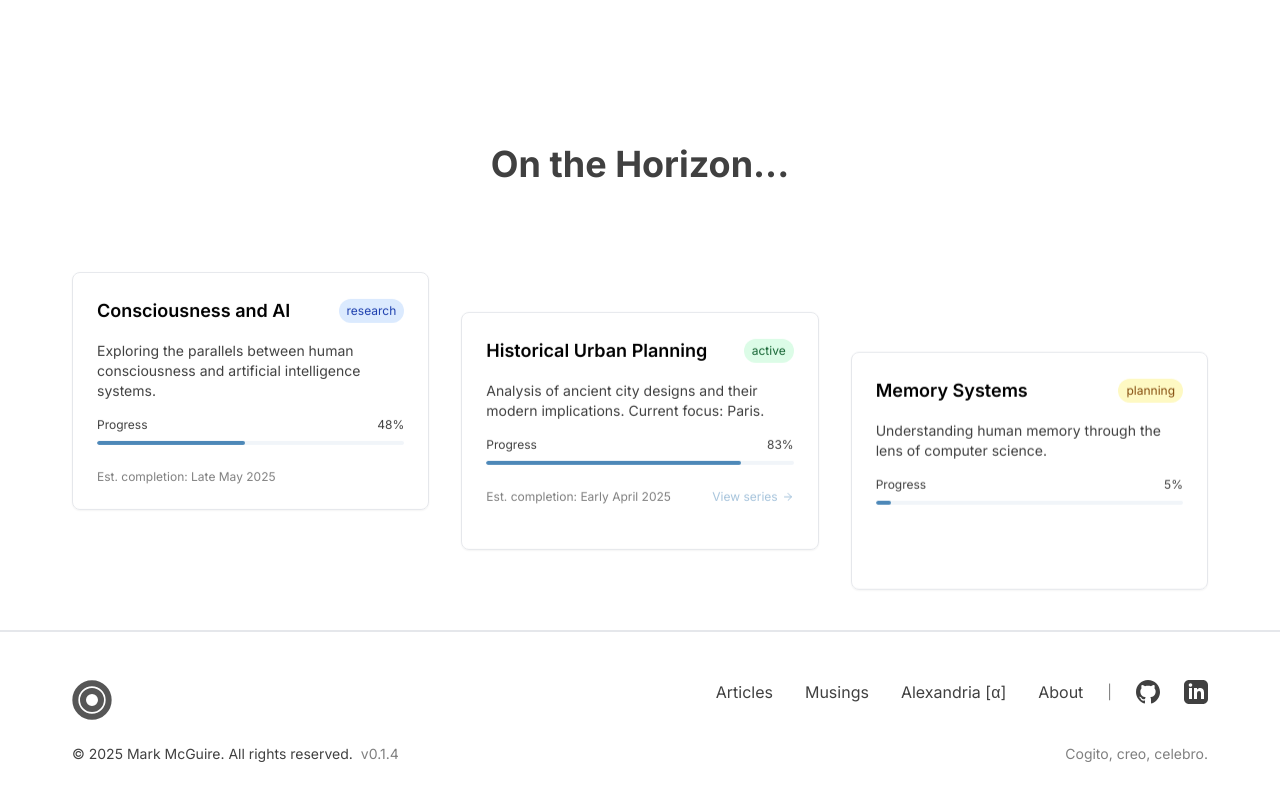
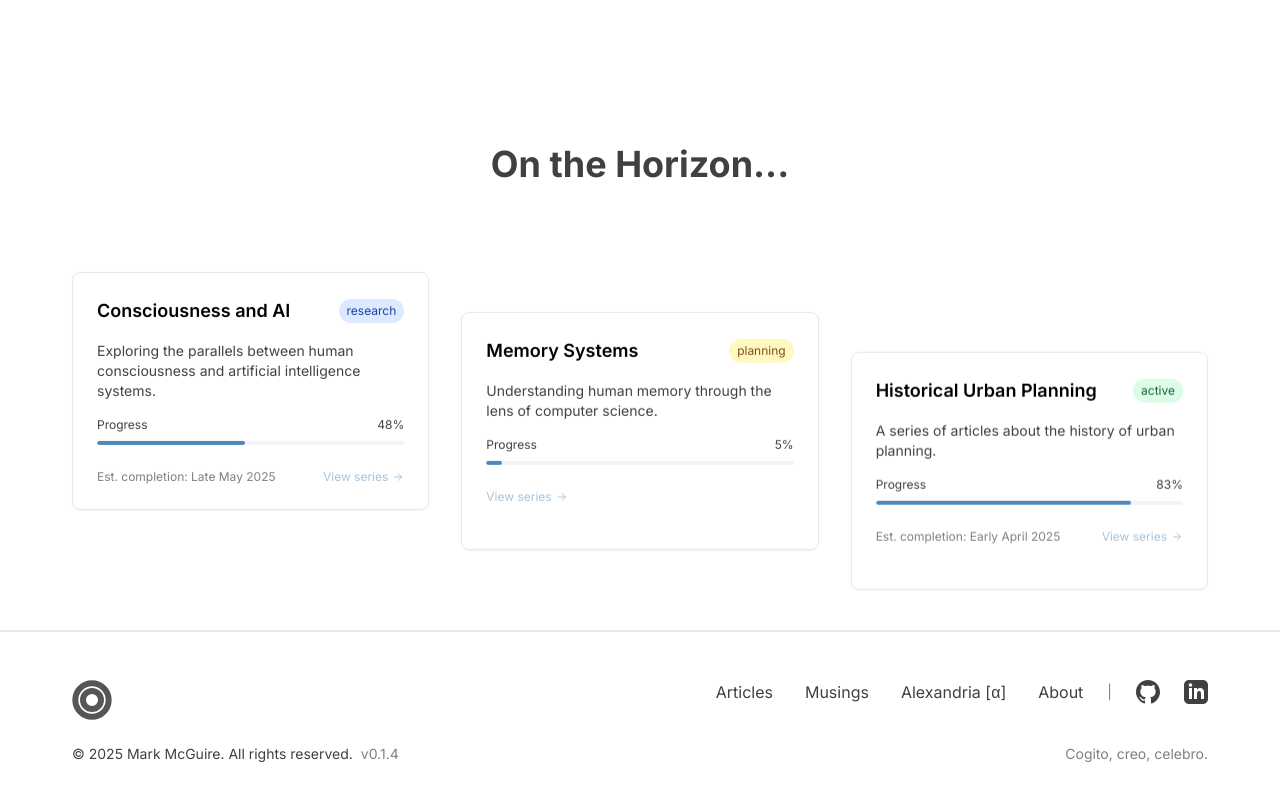
Before and after one commit to markmcguire011/Sentennial, a Next.js app: page / in a window 1280 px wide. Shown: the part 2172-2972 px from the top of the page. Built offline with nearby package versions, Linux system fonts and the light colour scheme.

Commit message:
update: current research uses series, series button now reflects new interface

```diff
--- a/app/page.tsx
+++ b/app/page.tsx
@@ -1,4 +1,4 @@
-import { getAll } from "@/lib/api";
+import { getAll, getAllSeries } from "@/lib/api";
 import ArticleButton from "@/components/content/articles/article-button";
 import Random from "@/components/ui/random";
 import MusingButton from "@/components/content/musings/musing-button";
@@ -11,6 +11,7 @@ import CurrentResearch from "@/components/sections/current-research";
 export default function Page() {
   const articles = getAll("articles");
   const musings = getAll("musings");
+  const series = getAllSeries();
   const recentArticles = articles.slice(0, 4);
   const recentMusings = musings.slice(0, 4);
 
@@ -86,7 +87,7 @@ export default function Page() {
           </div>
         </div>
       </div>
-      <CurrentResearch />
+      <CurrentResearch series={series} />
     </div>
   );
 }
--- a/components/content/articles/article-series-button.tsx
+++ b/components/content/articles/article-series-button.tsx
@@ -87,12 +87,22 @@ export default function ArticleSeriesButton({ series }: Props) {
               </h3>
               <span
                 className={`text-xs px-2 py-1 text-center rounded-full flex items-center justify-center ${
-                  status === "ongoing"
+                  status === "active"
                     ? "bg-blue-100 text-blue-800"
+                    : status === "research"
+                    ? "bg-purple-100 text-purple-800"
+                    : status === "planning"
+                    ? "bg-yellow-100 text-yellow-800"
                     : "bg-green-100 text-green-800"
                 }`}
               >
-                {status === "ongoing" ? "Ongoing" : "Completed"}
+                {status === "active"
+                  ? "Ongoing"
+                  : status === "research"
+                  ? "Researching"
+                  : status === "planning"
+                  ? "Planning"
+                  : "Completed"}
               </span>
             </div>
             <div className="flex items-center gap-1 text-xs text-slate-500">
--- a/components/sections/current-research.tsx
+++ b/components/sections/current-research.tsx
@@ -3,49 +3,21 @@
 import { motion, useScroll, useTransform } from "framer-motion";
 import { useRef } from "react";
 import Link from "next/link";
+import { ArticleSeries } from "@/interfaces/article-series";
 
-type ResearchTopic = {
-  title: string;
-  description: string;
-  progress: number;
-  status: "active" | "planning" | "research" | "writing";
-  link?: string;
-  estimatedCompletion?: string;
+type Props = {
+  series: ArticleSeries[];
 };
 
-const topics: ResearchTopic[] = [
-  {
-    title: "Consciousness and AI",
-    description:
-      "Exploring the parallels between human consciousness and artificial intelligence systems.",
-    progress: 48,
-    status: "research",
-    estimatedCompletion: "Late May 2025",
-  },
-  {
-    title: "Historical Urban Planning",
-    description:
-      "Analysis of ancient city designs and their modern implications. Current focus: Paris.",
-    progress: 83,
-    status: "active",
-    link: "/series/urban-planning",
-    estimatedCompletion: "Early April 2025",
-  },
-  {
-    title: "Memory Systems",
-    description:
-      "Understanding human memory through the lens of computer science.",
-    progress: 5,
-    status: "planning",
-  },
-];
-
-export default function CurrentResearch() {
+export default function CurrentResearch({ series }: Props) {
   const containerRef = useRef<HTMLDivElement>(null);
   const { scrollYProgress } = useScroll({
     target: containerRef,
     offset: ["start end", "end start"],
   });
+
+  // Filter to only show series that are in progress (not completed)
+  const activeSeries = series.filter((s) => s.status !== "completed");
 
   return (
     <section className="py-20 mb-20">
@@ -60,10 +32,10 @@ export default function CurrentResearch() {
           On the Horizon...
         </h2>
         <div className="grid grid-cols-1 md:grid-cols-2 lg:grid-cols-3 gap-8">
-          {topics.map((topic, index) => (
+          {activeSeries.map((seriesItem, index) => (
             <ResearchCard
-              key={topic.title}
-              topic={topic}
+              key={seriesItem.id}
+              series={seriesItem}
               index={index}
               progress={scrollYProgress}
             />
@@ -75,18 +47,17 @@ export default function CurrentResearch() {
 }
 
 function ResearchCard({
-  topic,
+  series,
   index,
   progress,
 }: {
-  topic: ResearchTopic;
+  series: ArticleSeries;
   index: number;
   progress: any;
 }) {
   const cardRef = useRef<HTMLDivElement>(null);
 
   const y = useTransform(progress, [0, 1], [50 * (index + 1), 0]);
-
   const opacity = useTransform(progress, [0, 0.2, 1], [0, 1, 1]);
 
   return (
@@ -95,48 +66,56 @@ function ResearchCard({
       style={{ y, opacity }}
       className="group bg-white/80 backdrop-blur-sm rounded-lg border shadow-sm p-6"
     >
-      {topic.link ? (
-        <Link href={topic.link} className="block absolute inset-0 z-10 group-hover:shadow-md transition-shadow rounded-lg" />
+      {series.link ? (
+        <Link
+          href={series.link}
+          className="block absolute inset-0 z-10 group-hover:shadow-md transition-shadow rounded-lg"
+        />
       ) : null}
       <div className="flex items-center justify-between mb-4">
-        <h3 className="font-semibold text-lg">{topic.title}</h3>
+        <h3 className="font-semibold text-lg">{series.title}</h3>
         <span
           className={`text-xs px-2 py-1 rounded-full ${
-            topic.status === "active"
+            series.status === "active"
               ? "bg-green-100 text-green-800"
-              : topic.status === "planning"
+              : series.status === "planning"
               ? "bg-yellow-100 text-yellow-800"
-              : topic.status === "research"
+              : series.status === "research"
               ? "bg-blue-100 text-blue-800"
               : "bg-purple-100 text-purple-800"
           }`}
         >
-          {topic.status}
+          {series.status}
         </span>
       </div>
-      <p className="text-sm opacity-75 mb-4">{topic.description}</p>
+      <p className="text-sm opacity-75 mb-4">{series.description}</p>
       <div className="space-y-2">
         <div className="flex justify-between text-xs opacity-75">
           <span>Progress</span>
-          <span>{topic.progress}%</span>
+          <span>{series.progress}%</span>
         </div>
         <div className="h-1 bg-slate-100 rounded-full overflow-hidden">
           <motion.div
             initial={{ width: 0 }}
-            whileInView={{ width: `${topic.progress}%` }}
+            whileInView={{ width: `${series.progress}%` }}
             transition={{ duration: 1, ease: "easeOut" }}
             className="h-full bg-brand-color rounded-full"
           />
         </div>
         <div className="flex justify-between items-center pt-2">
-          {topic.estimatedCompletion && (
+          {series.estimatedCompletion && (
             <div className="text-xs opacity-50 pt-2">
-              Est. completion: {topic.estimatedCompletion}
+              Est. completion: {series.estimatedCompletion}
             </div>
           )}
-          {topic.link && (
+          {series.link && (
             <div className="flex items-center gap-1 text-xs text-brand-color pt-2">
-              <Link className="opacity-50 font-underline group-hover:opacity-100" href={topic.link}>View series</Link>
+              <Link
+                className="opacity-50 font-underline group-hover:opacity-100"
+                href={series.link}
+              >
+                View series
+              </Link>
               <svg
                 xmlns="http://www.w3.org/2000/svg"
                 width="12"
```
